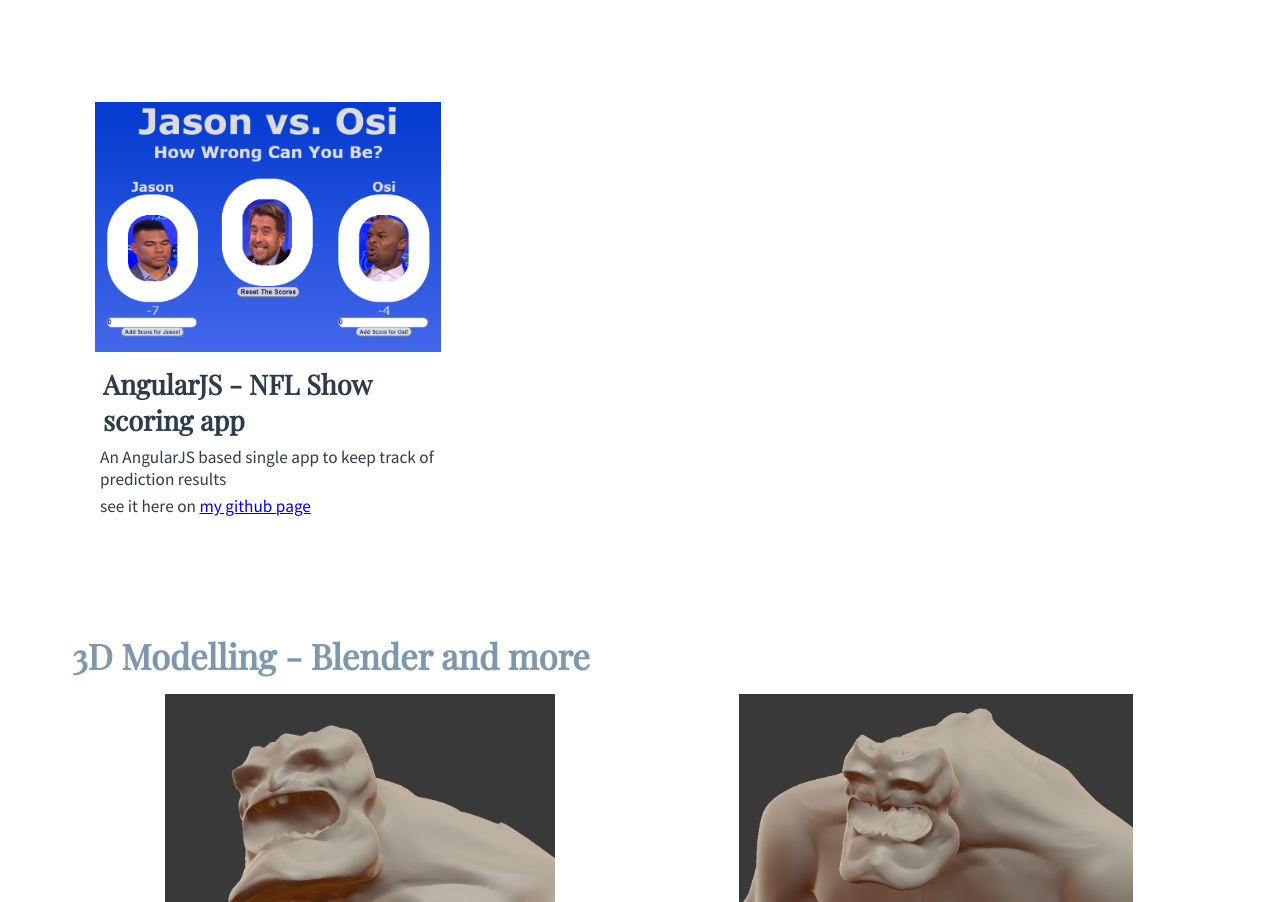
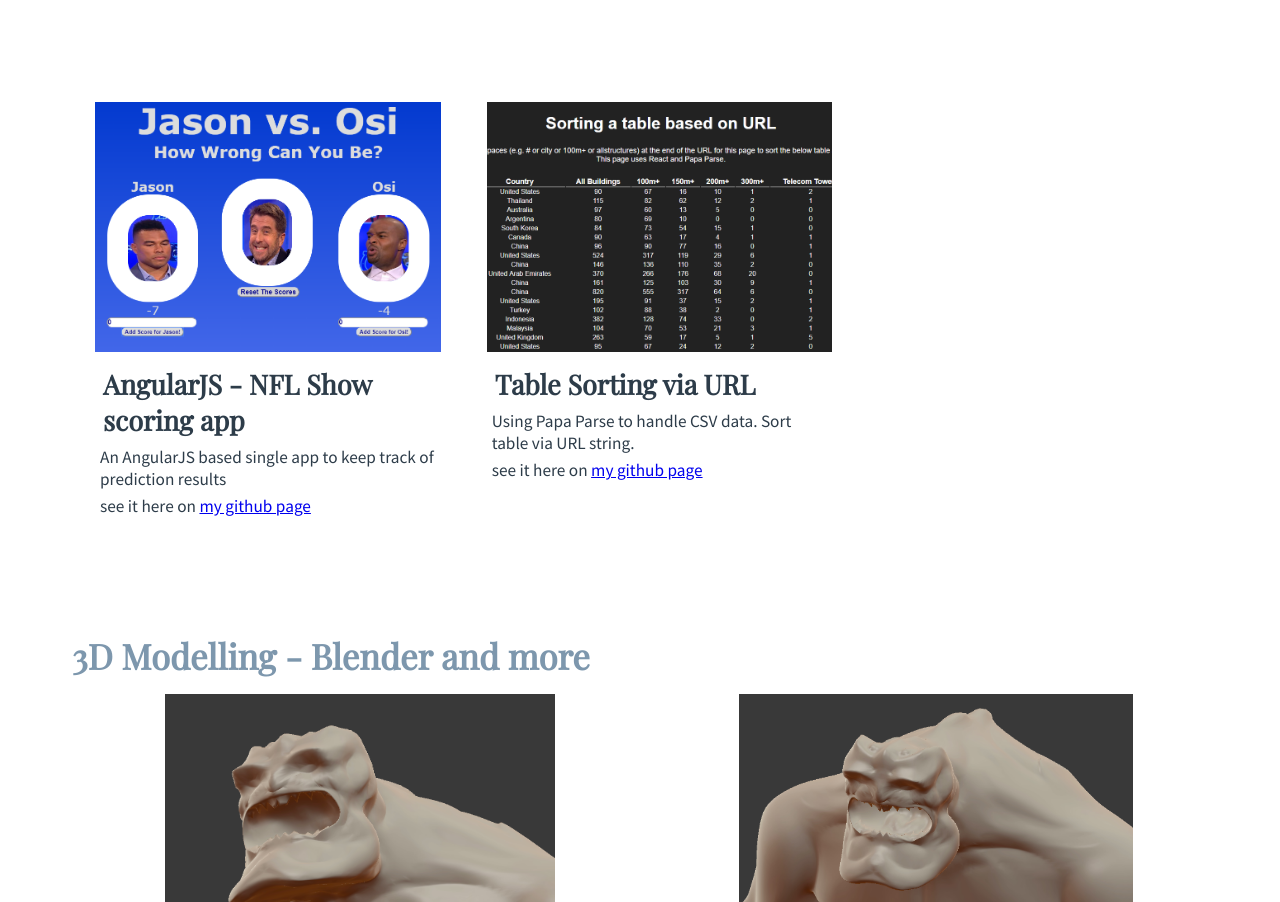
Before and after one commit to AdamRaz/adam-portfolio-page, a plain HTML site: page index.html in a window 1280 px wide. Shown: the part 2623-3525 px from the top of the page. Drawn offline with nearby package versions, Linux system fonts and the light colour scheme.

Commit message:
feat: add table sorting demo

```diff
--- a/index.html
+++ b/index.html
@@ -74,6 +74,12 @@
         <h3>AngularJS - NFL Show scoring app</h3>
         <p>An AngularJS based single app to keep track of prediction results</p>
         <p>see it here on <a href="https://github.com/AdamRaz/nfl-show-app">my github page</a></p>
+      </div>
+      <div class="project-container">
+        <img class="project-container-img" src="img/table-sorting.PNG" alt="screenshot of my table sorting demo">
+        <h3>Table Sorting via URL</h3>
+        <p>Using Papa Parse to handle CSV data. Sort table via URL string.</p>
+        <p>see it here on <a href="https://github.com/AdamRaz/table-sorting">my github page</a></p>
       </div>
     </section>
     <!-- The remainder of this page (body) is a gallery of my artwork and 3D models  -->
```
Also changed, not shown: img/table-sorting.PNG (added).
